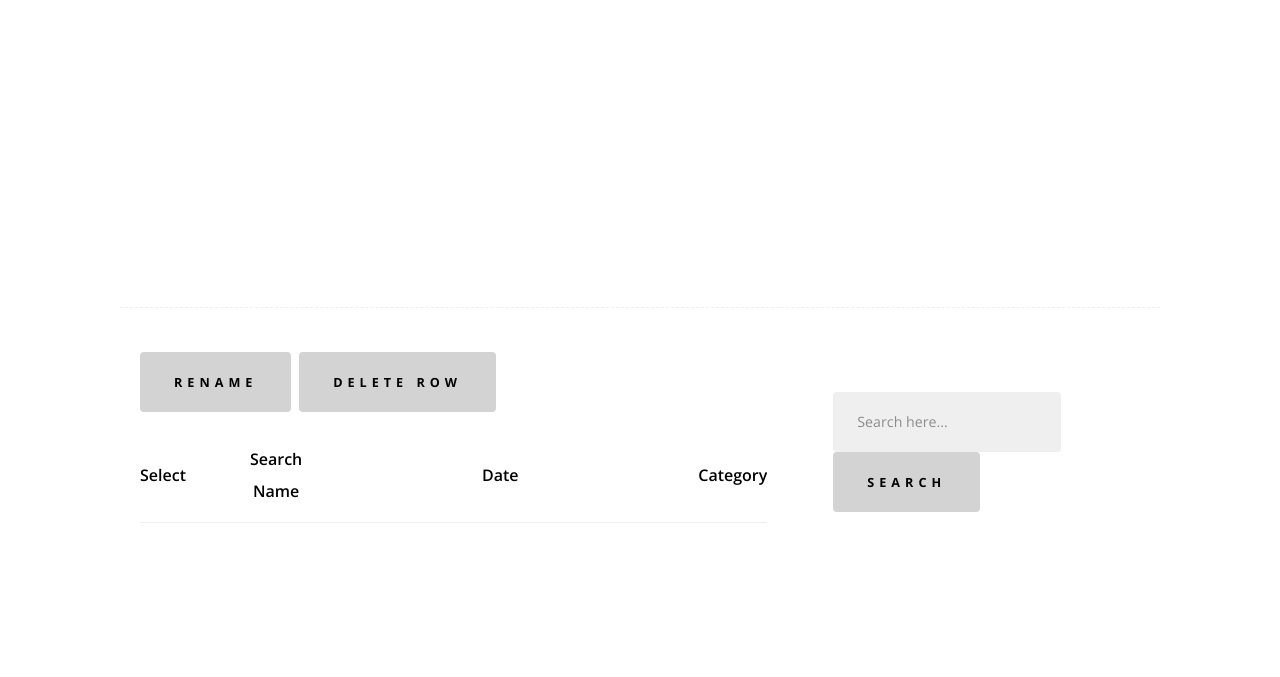
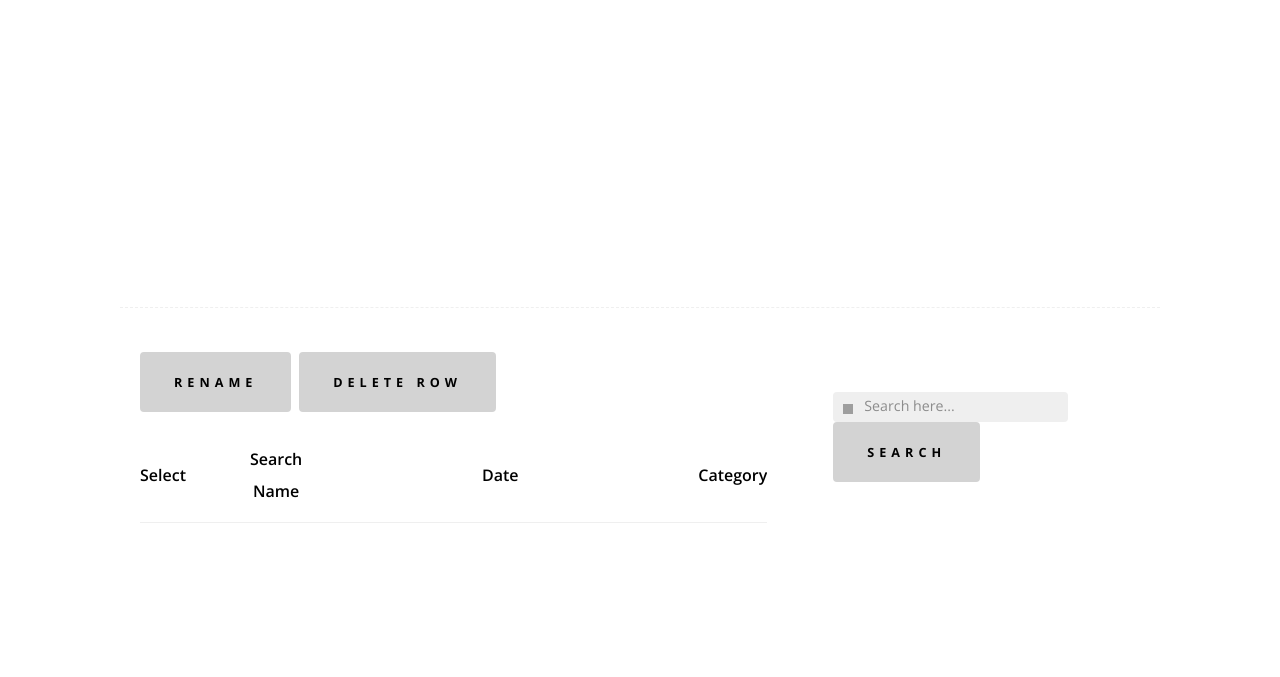
Before and after one commit to elleanne/search-savior, a browser extension: page projectpage/index.html in a window 1280 px wide. Shown: the part 383-1060 px from the top of the page. Drawn offline with nearby package versions, Linux system fonts and the light colour scheme; grey boxes are pictures that could not be loaded.

Commit message:
Added a magnifying glass to the textfield

```diff
--- a/projectpage/css/main.css
+++ b/projectpage/css/main.css
@@ -2735,3 +2735,21 @@ ul, #myUL {
 .container {
     display: flex;
 }
+
+#input_container {
+    position:relative;
+    padding:0;
+    margin:0;
+}
+#search {
+    height:20px;
+    margin:0;
+    padding-left: 30px;
+}
+#input_img {
+    position:absolute;
+    bottom:8px;
+    left:10px;
+    width:10px;
+    height:10px;
+}
--- a/projectpage/index.html
+++ b/projectpage/index.html
@@ -1,6 +1,7 @@
 <!DOCTYPE html>
 <html class="no-js" lang="en">
   <!-- Authors: MLH POD 2.1.3 Goofy Goffy {Elizabeth Crouther, Sakshi Gupta, Myat Thu Ko} -->
+
   <head>
     <!--- basic page needs
     ================================================== -->
@@ -149,19 +150,15 @@
 
           <div class="widget widget--search">
             <h3 class="h6">Search</h3>
-            <!-- <form>
-              <input id="search_input" type="search" placeholder="Search here..." class="text-search" /></input>
-              <input id="search_icon" type class="submit-search"/></input>
-            </form> -->
-
             <label for="search"></label><br>
-            <input type="text" id="search" name="search" placeholder="Search here..."></input>
-            <input  id="Submit" class = " button button_save" type = "button" value="Search"></input>
-
+            <div id="input_container">
+              <input type="text" id="search" name="search" placeholder="Search here..." value>
+              <img src="https://img.icons8.com/pastel-glyph/256/000000/search--v2.png" id="input_img">
+            </div>
+            <input id="Submit" class=" button button_save" type="button" value="Search"></input>
           </div>
         </div>
         <!-- end sidebar -->
-
       </div>
       <!-- end row -->
     </div>
@@ -249,11 +246,11 @@
     <script src="js/jquery-3.2.1.min.js"></script>
     <script src="js/main.js"></script>
     <script src="js/addRow.js"></script>
-    <script src ="js/search.js"></script>
+    <script src="js/search.js"></script>
     <!-- <script src = "js/rename.js"></script> -->
     <script src="js/deleteRow.js"></script>
     <script src="/foreground-home.js"></script>
-    <script src ="js/search_bar.js"></script>
+    <script src="js/search_bar.js"></script>
   </body>
 
 </html>
```
Lines whose indentation alone changed are shown as unchanged.
